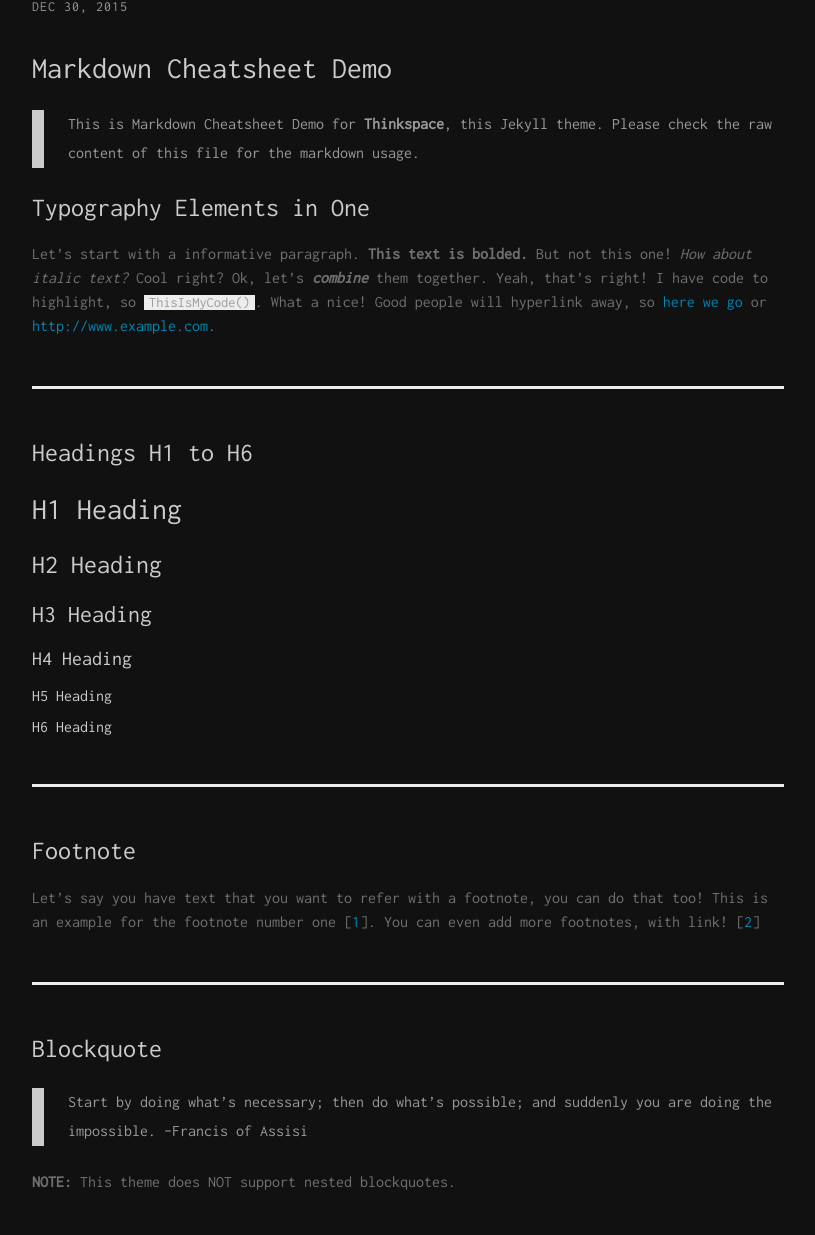
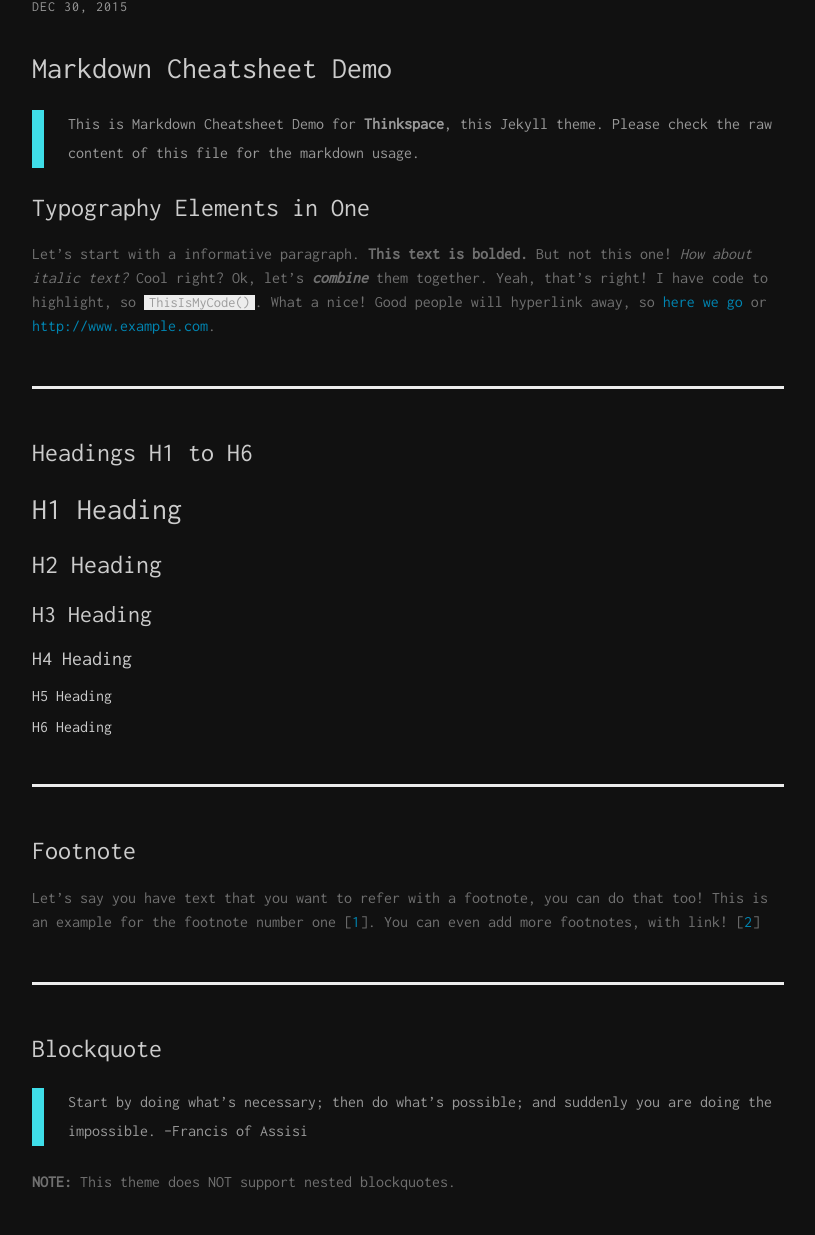
Before and after one commit to user-upworker/thinkspace, a Jekyll site: the page built from _posts/2015-12-30-markdown-cheatsheet-demo.md, in a window 1280 px wide. Shown: the part 122-1357 px from the top of the page, without its empty margins (232-1047 px from the left). Built offline with Jekyll 4.4.1, drawn with Linux system fonts in a browser that asks for light colours; comment, search, counter and statistics services are not loaded.

Commit message:
Update _typography.scss

```diff
--- a/assets/scss/base/_typography.scss
+++ b/assets/scss/base/_typography.scss
@@ -83,7 +83,7 @@ blockquote {
   margin: $base-spacing 0;
   color: $medium-gray-color;
   line-height: 1.8;
-  border-left: $small-spacing solid $light-gray-color;
+  border-left: $small-spacing solid $light-blue;
 }
 
 code {
```
